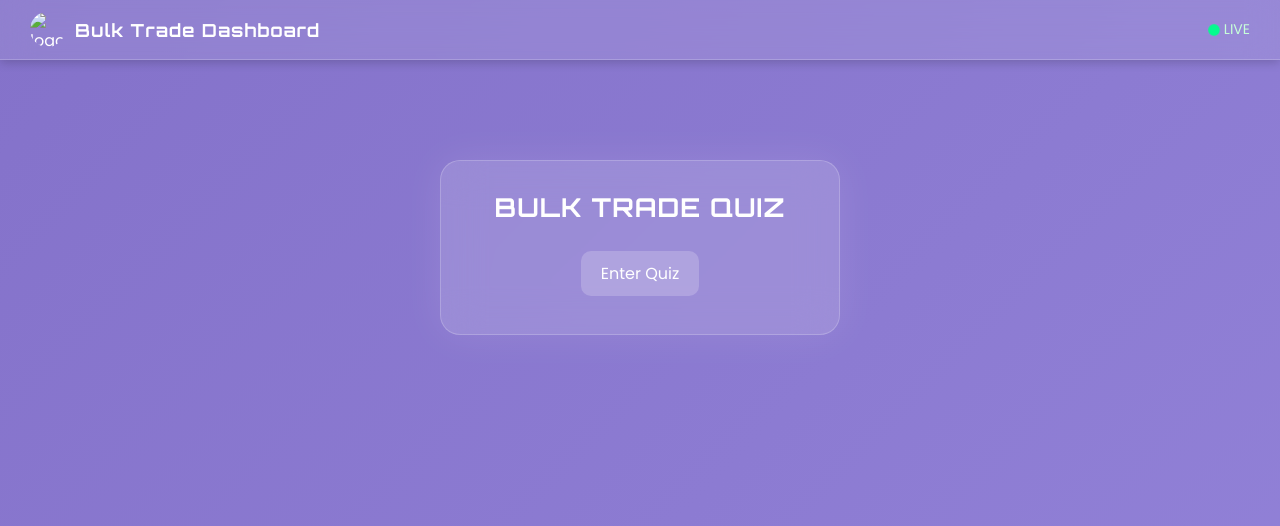
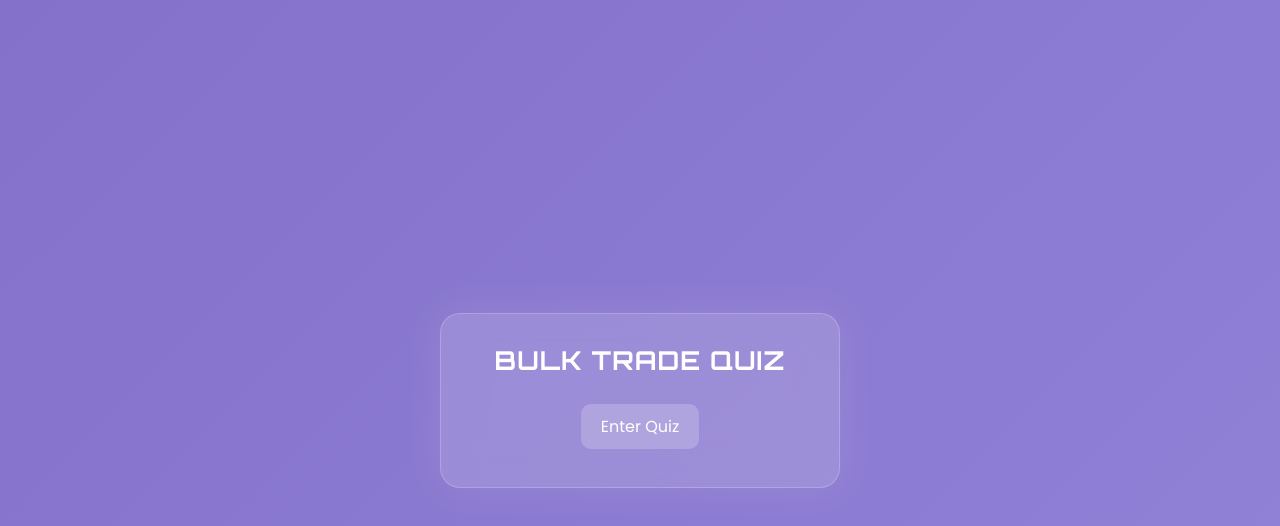
Before and after one commit to basu180/Bulk-Trade-, a plain HTML site: page index.html in a window 1280 px wide. Drawn offline with Linux system fonts and the light colour scheme.

Commit message:
Update index.html

```diff
--- a/index.html
+++ b/index.html
@@ -19,8 +19,8 @@
       background-size: 400% 400%;
       animation: gradientMove 10s ease infinite;
       display: flex;
-      flex-direction: column;
       align-items: center;
+      justify-content: center;
     }
 
     @keyframes gradientMove {
@@ -29,61 +29,6 @@
       100% { background-position: 0% 50%; }
     }
 
-    /* Top Navbar */
-    .navbar {
-      width: 100%;
-      height: 60px;
-      display: flex;
-      align-items: center;
-      justify-content: space-between;
-      padding: 0 30px;
-      background: rgba(255, 255, 255, 0.1);
-      backdrop-filter: blur(15px);
-      border-bottom: 1px solid rgba(255, 255, 255, 0.2);
-      box-shadow: 0 2px 10px rgba(0,0,0,0.2);
-      color: white;
-    }
-
-    .navbar-left {
-      display: flex;
-      align-items: center;
-      gap: 10px;
-    }
-
-    .navbar-left img {
-      width: 35px;
-      height: 35px;
-      border-radius: 50%;
-    }
-
-    .navbar-left h2 {
-      font-family: "Orbitron", sans-serif;
-      font-size: 18px;
-      letter-spacing: 1px;
-    }
-
-    .navbar-right {
-      font-size: 14px;
-      color: #c7ffd8;
-      display: flex;
-      align-items: center;
-      gap: 6px;
-    }
-
-    .live-dot {
-      width: 8px;
-      height: 8px;
-      border-radius: 50%;
-      background-color: #00ff8c;
-      animation: pulse 1.5s infinite;
-    }
-
-    @keyframes pulse {
-      0%, 100% { opacity: 0.6; transform: scale(1); }
-      50% { opacity: 1; transform: scale(1.5); }
-    }
-
-    /* Dashboard Quiz Panel */
     .dashboard {
       background: rgba(255, 255, 255, 0.15);
       border-radius: 20px;
@@ -94,7 +39,6 @@
       text-align: center;
       color: white;
       border: 1px solid rgba(255, 255, 255, 0.2);
-      margin-top: 100px;
     }
 
     h1 {
@@ -136,18 +80,6 @@
   </style>
 </head>
 <body>
-  <!-- Top Navbar -->
-  <div class="navbar">
-    <div class="navbar-left">
-      <img src="logo.png" alt="logo">
-      <h2>Bulk Trade Dashboard</h2>
-    </div>
-    <div class="navbar-right">
-      <div class="live-dot"></div> LIVE
-    </div>
-  </div>
-
-  <!-- Dashboard Quiz -->
   <div class="dashboard fade-in">
     <h1>BULK TRADE QUIZ</h1>
     <div id="quiz-container">
@@ -159,7 +91,6 @@
     <button id="start-btn">Enter Quiz</button>
   </div>
 
-  <!-- Background Music -->
   <audio id="bgMusic" loop>
     <source src="https://cdn.pixabay.com/download/audio/2023/03/01/audio_2cb4cb6b6f.mp3?filename=soft-piano-ambient-14279.mp3" type="audio/mpeg">
   </audio>
```
